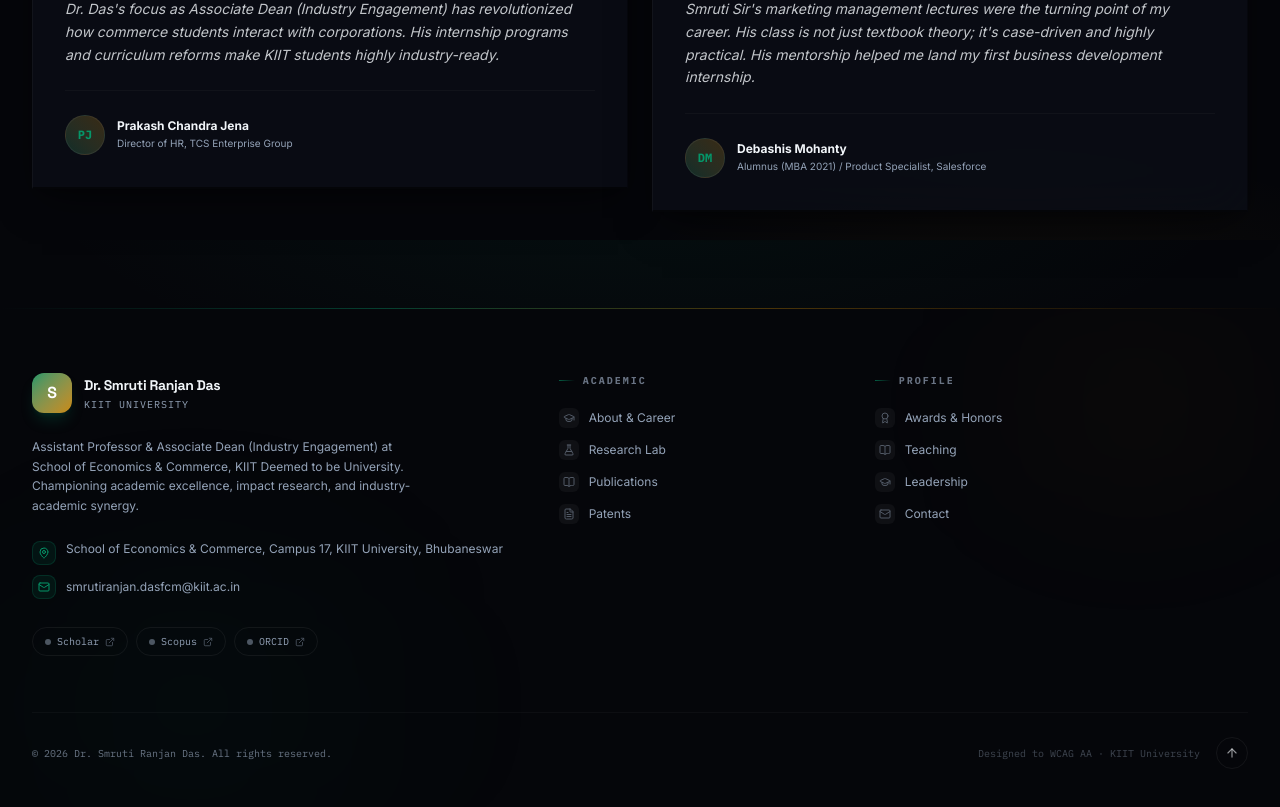
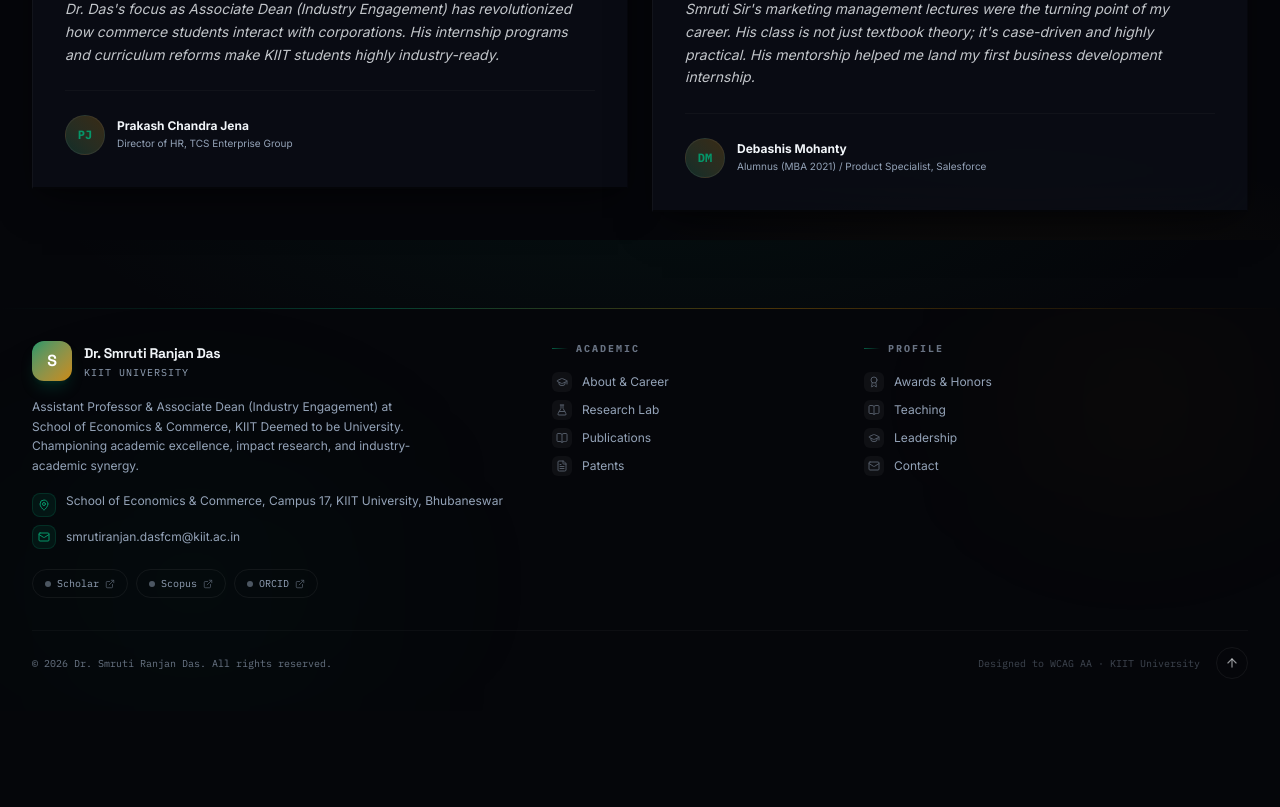
Before and after one commit to Pavanupadhyay27/sm-sir, a Next.js app: page / in a window 1280 px wide. Shown: the part 3760-4567 px from the top of the page. After the commit the page ends 4471 px from the top, so only its background shows below. Built offline with nearby package versions, Linux system fonts and the light colour scheme.

Commit message:
fix: compact footer spacing, delete custom scrollbar styling

```diff
--- a/src/app/globals.css
+++ b/src/app/globals.css
@@ -80,14 +80,6 @@ html.dark body {
   color: inherit;
 }
 
-/* ─── Scrollbar ──────────────────────────────────────────────── */
-::-webkit-scrollbar       { width: 5px; height: 5px; }
-::-webkit-scrollbar-track { background: var(--background); }
-::-webkit-scrollbar-thumb {
-  background: linear-gradient(to bottom, #059669, #ca8a04);
-  border-radius: 4px;
-}
-::-webkit-scrollbar-thumb:hover { background: #059669; }
 
 /* ─── Keyframes ─────────────────────────────────────────────── */
 @keyframes fadeUp {
--- a/src/components/public/footer.tsx
+++ b/src/components/public/footer.tsx
@@ -37,11 +37,11 @@ export default function Footer() {
       <div className="absolute bottom-0 left-0 w-96 h-64 bg-primary-emerald/4 rounded-full blur-[100px] pointer-events-none" />
       <div className="absolute top-0 right-0 w-72 h-48 bg-accent-gold/3 rounded-full blur-[80px] pointer-events-none" />
 
-      <div className="relative max-w-7xl mx-auto px-4 sm:px-6 lg:px-8 py-16">
-        <div className="grid grid-cols-1 md:grid-cols-12 gap-12">
+      <div className="relative max-w-7xl mx-auto px-4 sm:px-6 lg:px-8 py-8">
+        <div className="grid grid-cols-1 md:grid-cols-12 gap-8">
 
           {/* ── Brand ──────────────────────────────────────────── */}
-          <div className="md:col-span-5 space-y-6">
+          <div className="md:col-span-5 space-y-4">
             <div className="flex items-center gap-3">
               <div className="w-10 h-10 rounded-xl bg-gradient-to-br from-primary-emerald to-accent-gold flex items-center justify-center text-white font-heading font-bold text-base shadow-lg shadow-primary-emerald/20">
                 S
@@ -62,7 +62,7 @@ export default function Footer() {
             </p>
 
             {/* Contact row */}
-            <div className="space-y-2.5 text-xs text-custom-muted">
+            <div className="space-y-2 text-xs text-custom-muted">
               <div className="flex items-start gap-2.5">
                 <div className="w-6 h-6 rounded-lg bg-primary-emerald/10 border border-primary-emerald/20 flex items-center justify-center flex-shrink-0 mt-0.5">
                   <MapPin className="w-3 h-3 text-primary-emerald" />
@@ -104,11 +104,11 @@ export default function Footer() {
           {/* ── Nav columns ────────────────────────────────────── */}
           {navCols.map((col) => (
             <div key={col.label} className="md:col-span-3 md:col-start-auto">
-              <p className="text-[10px] font-mono font-bold uppercase tracking-[0.20em] text-custom-muted/70 mb-5 flex items-center gap-2">
+              <p className="text-[10px] font-mono font-bold uppercase tracking-[0.20em] text-custom-muted/70 mb-4 flex items-center gap-2">
                 <span className="w-4 h-px bg-gradient-to-r from-primary-emerald/60 to-transparent" />
                 {col.label}
               </p>
-              <ul className="space-y-3">
+              <ul className="space-y-2">
                 {col.links.map(({ name, href, icon: Icon }) => (
                   <li key={name}>
                     <Link
@@ -129,7 +129,7 @@ export default function Footer() {
         </div>
 
         {/* ── Bottom bar ─────────────────────────────────────────── */}
-        <div className="mt-14 pt-6 border-t border-custom-border/50 flex flex-col sm:flex-row items-center justify-between gap-4 text-[10px] text-custom-muted font-mono">
+        <div className="mt-8 pt-4 border-t border-custom-border/50 flex flex-col sm:flex-row items-center justify-between gap-4 text-[10px] text-custom-muted font-mono">
           <span className="opacity-70">
             © {new Date().getFullYear()} Dr. Smruti Ranjan Das. All rights reserved.
           </span>
```
